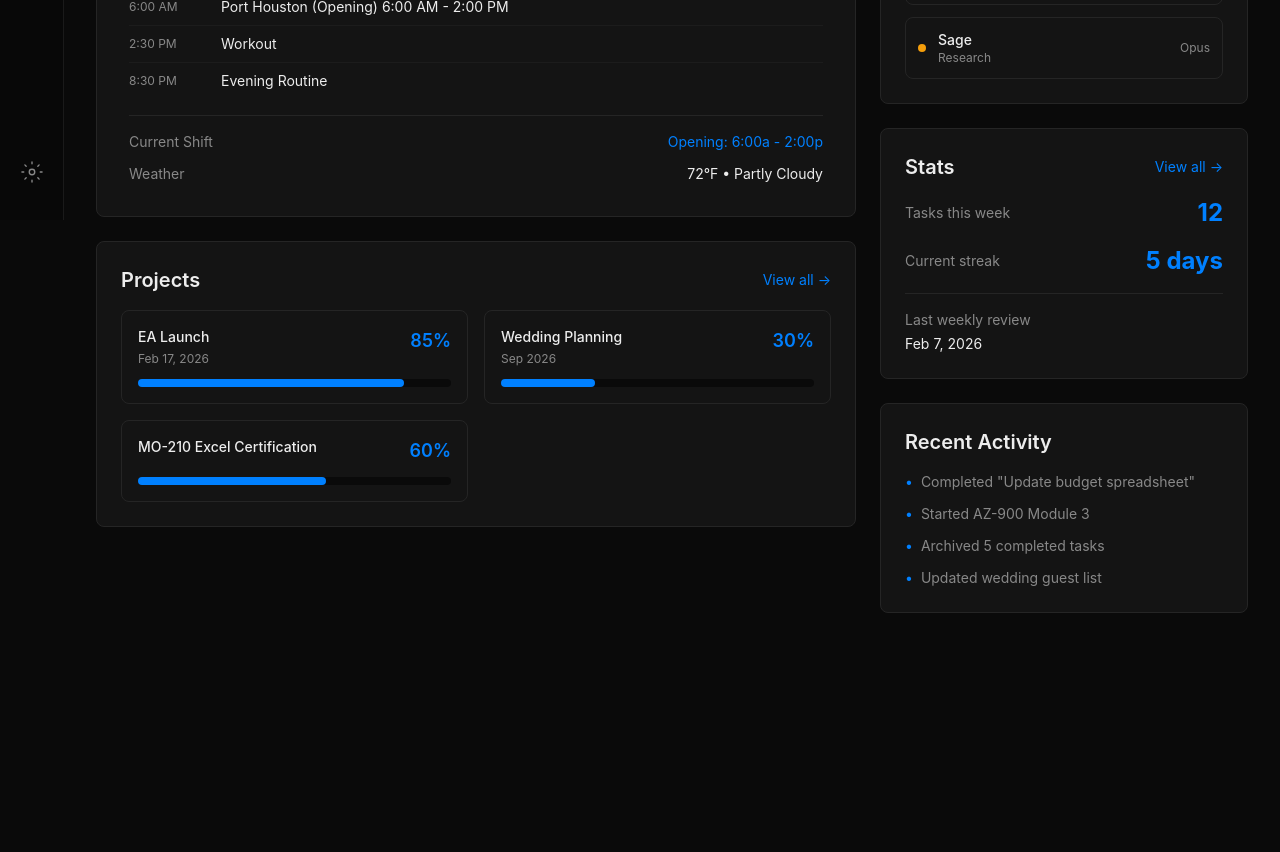
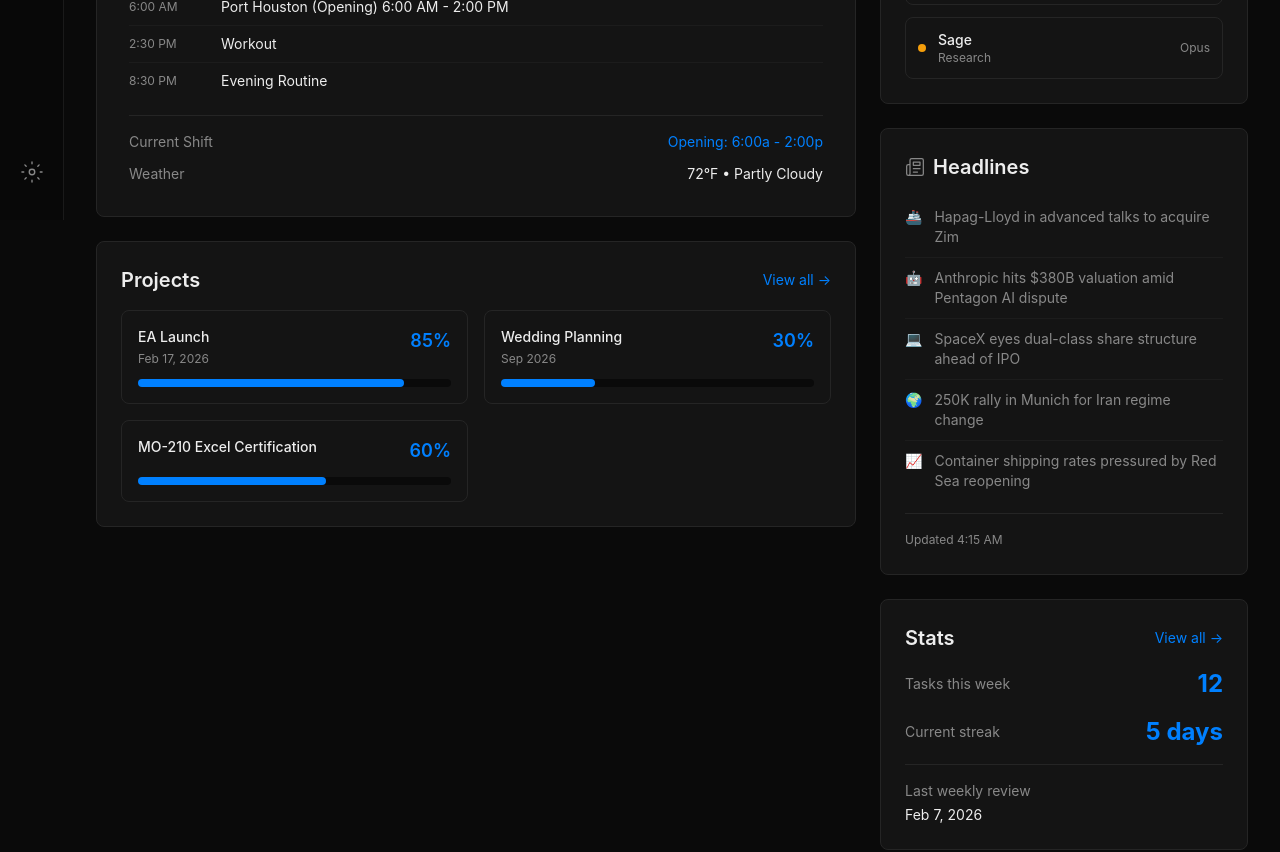
Before and after one commit to atlasbotadmin/mission-control, a Next.js app: page / in a window 1280 px wide. Shown: the part 580-1432 px from the top of the page. Before the commit the page ends 1225 px from the top, so only its background shows below. Built offline with nearby package versions, Linux system fonts and the light colour scheme.

Commit message:
add headlines section to dashboard

```diff
--- a/app/page.tsx
+++ b/app/page.tsx
@@ -302,6 +302,34 @@ export default function Home() {
               </div>
             </div>
 
+            {/* Headlines */}
+            <div className="bg-card border border-border rounded-lg p-6">
+              <div className="flex items-center gap-2 mb-4">
+                <svg width="20" height="20" viewBox="0 0 24 24" fill="none" stroke="currentColor" strokeWidth="1.5" strokeLinecap="round" strokeLinejoin="round" className="text-muted">
+                  <path d="M4 22h16a2 2 0 0 0 2-2V4a2 2 0 0 0-2-2H8a2 2 0 0 0-2 2v16a2 2 0 0 1-2 2Zm0 0a2 2 0 0 1-2-2v-9c0-1.1.9-2 2-2h2"/>
+                  <path d="M18 14h-8M15 18h-5M10 6h8v4h-8V6Z"/>
+                </svg>
+                <h2 className="text-xl font-semibold">Headlines</h2>
+              </div>
+              <div className="space-y-0">
+                {[
+                  { emoji: '🚢', text: 'Hapag-Lloyd in advanced talks to acquire Zim' },
+                  { emoji: '🤖', text: 'Anthropic hits $380B valuation amid Pentagon AI dispute' },
+                  { emoji: '💻', text: 'SpaceX eyes dual-class share structure ahead of IPO' },
+                  { emoji: '🌍', text: '250K rally in Munich for Iran regime change' },
+                  { emoji: '📈', text: 'Container shipping rates pressured by Red Sea reopening' },
+                ].map((item, i) => (
+                  <div key={i} className={`flex items-start gap-3 py-2.5 ${i > 0 ? 'border-t border-border/50' : ''}`}>
+                    <span className="text-sm shrink-0">{item.emoji}</span>
+                    <span className="text-sm text-muted">{item.text}</span>
+                  </div>
+                ))}
+              </div>
+              <div className="mt-3 pt-3 border-t border-border">
+                <span className="text-xs text-muted">Updated 4:15 AM</span>
+              </div>
+            </div>
+
             {/* Stats */}
             <div className="bg-card border border-border rounded-lg p-6">
               <div className="flex items-center justify-between mb-4">
```
